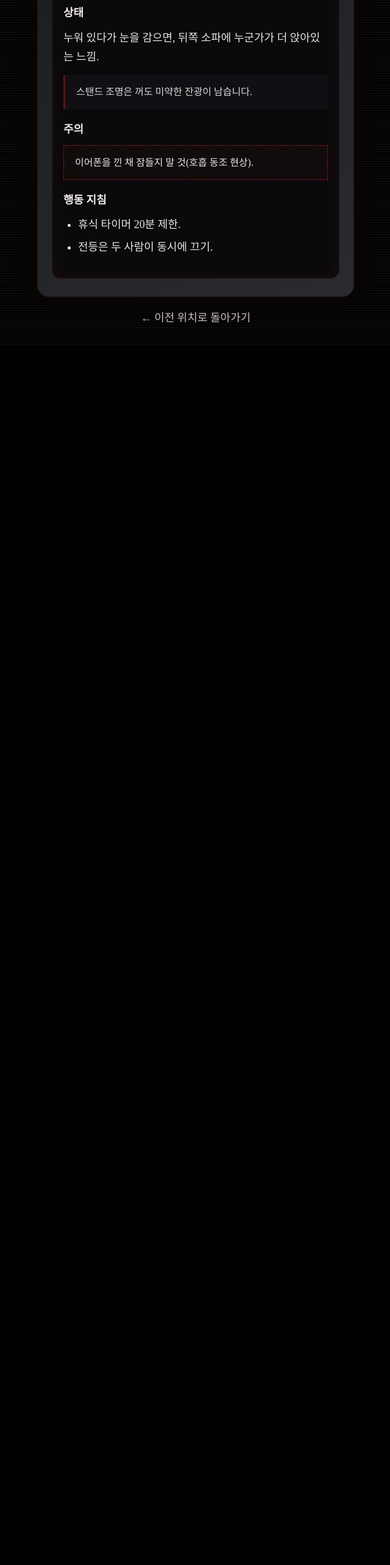
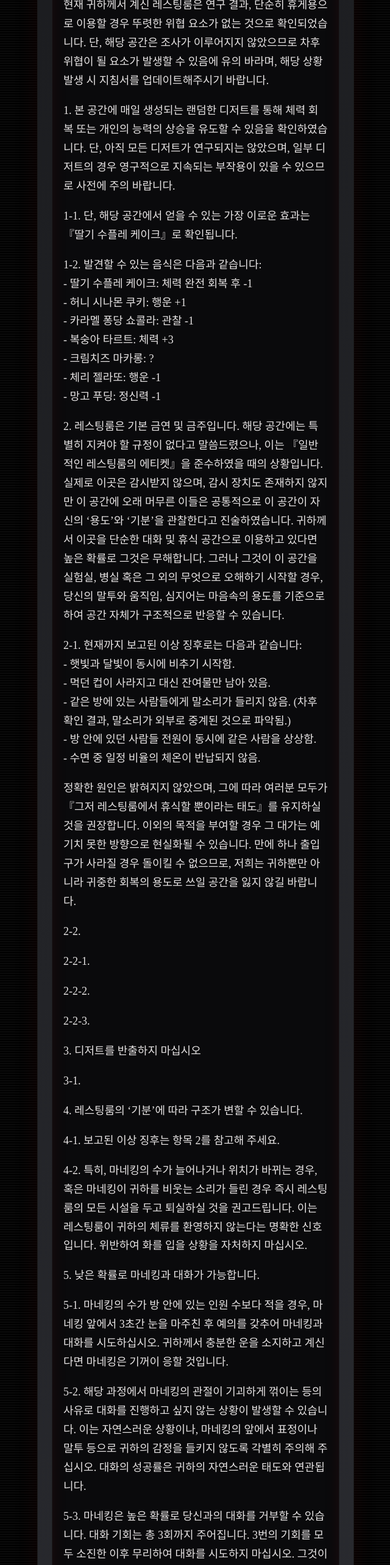
Before and after one commit to KJW-623/YOURCAST, a React (Create React App) app: page /manual/15f/19/resting in a window 1280 px wide. Shown: the part 234-2800 px from the top of the page at 61% size, without its empty margins (319-959 px from the left). Before the commit the page ends 800 px from the top, so only its background shows below. Built offline with nearby package versions, Linux system fonts and the light colour scheme; a web font is replaced by a local one.

Commit message:
19층 지침서

```diff
--- a/src/Home/manual/floor/Floor19Hub.js
+++ b/src/Home/manual/floor/Floor19Hub.js
@@ -15,7 +15,7 @@ export default function Floor19Hub() {
                 <div className="hub-grid">
                     <button className="hub-card" onClick={() => navigate('/manual/15f/19/resting')}>
                         <div className="hub-title">레스팅룸</div>
-                        <div className="hub-sub">휴식 공간 / 저소음</div>
+                        <div className="hub-sub">외부 음식물 반입금지</div>
                     </button>
                 </div>
             </div>
--- a/src/Home/manual/floor/Floor19Resting.js
+++ b/src/Home/manual/floor/Floor19Resting.js
@@ -15,26 +15,111 @@ export default function Floor19Resting() {
 
                 <div className="manual-doc">
                     <h1 className="doc-title">레스팅룸</h1>
+
+                    <p className="doc-p">
+                        현재 귀하께서 계신 레스팅룸은 연구 결과, 단순히 휴게용으로 이용할 경우 뚜렷한 위협 요소가 없는 것으로 확인되었습니다.
+                        단, 해당 공간은 조사가 이루어지지 않았으므로 차후 위협이 될 요소가 발생할 수 있음에 유의 바라며,
+                        해당 상황 발생 시 지침서를 업데이트해주시기 바랍니다.
+                    </p>
+
                     <div className="doc-section">
-                        <h2>상태</h2>
-                        <p className="doc-p">누워 있다가 눈을 감으면, 뒤쪽 소파에 누군가가 더 앉아있는 느낌.</p>
-                        <span className="doc-note">스탠드 조명은 꺼도 미약한 잔광이 남습니다.</span>
+                        <p>
+                            1. 본 공간에 매일 생성되는 랜덤한 디저트를 통해 체력 회복 또는 개인의 능력의 상승을 유도할 수 있음을 확인하였습니다.
+                            단, 아직 모든 디저트가 연구되지는 않았으며, 일부 디저트의 경우 영구적으로 지속되는 부작용이 있을 수 있으므로 사전에 주의 바랍니다.
+                        </p>
+                        <p>1-1. 단, 해당 공간에서 얻을 수 있는 가장 이로운 효과는 『딸기 수플레 케이크』로 확인됩니다.</p>
+                        <p>
+                            1-2. 발견할 수 있는 음식은 다음과 같습니다:
+                            <br />- 딸기 수플레 케이크: 체력 완전 회복 후 -1
+                            <br />- 허니 시나몬 쿠키: 행운 +1
+                            <br />- 카라멜 퐁당 쇼콜라: 관찰 -1
+                            <br />- 복숭아 타르트: 체력 +3
+                            <br />- 크림치즈 마카롱: ?
+                            <br />- 체리 젤라또: 행운 -1
+                            <br />- 망고 푸딩: 정신력 -1
+                        </p>
                     </div>
+
                     <div className="doc-section">
-                        <h2>주의</h2>
-                        <div className="doc-warning">이어폰을 낀 채 잠들지 말 것(호흡 동조 현상).</div>
+                        <p>
+                            2. 레스팅룸은 기본 금연 및 금주입니다.
+                            해당 공간에는 특별히 지켜야 할 규정이 없다고 말씀드렸으나, 이는 『일반적인 레스팅룸의 에티켓』을 준수하였을 때의 상황입니다.
+                            실제로 이곳은 감시받지 않으며, 감시 장치도 존재하지 않지만 이 공간에 오래 머무른 이들은
+                            공통적으로 이 공간이 자신의 ‘용도’와 ‘기분’을 관찰한다고 진술하였습니다.
+                            귀하께서 이곳을 단순한 대화 및 휴식 공간으로 이용하고 있다면 높은 확률로 그것은 무해합니다.
+                            그러나 그것이 이 공간을 실험실, 병실 혹은 그 외의 무엇으로 오해하기 시작할 경우,
+                            당신의 말투와 움직임, 심지어는 마음속의 용도를 기준으로 하여 공간 자체가 구조적으로 반응할 수 있습니다.
+                        </p>
+
+                        <p>
+                            2-1. 현재까지 보고된 이상 징후로는 다음과 같습니다:
+                            <br />- 햇빛과 달빛이 동시에 비추기 시작함.
+                            <br />- 먹던 컵이 사라지고 대신 잔여물만 남아 있음.
+                            <br />- 같은 방에 있는 사람들에게 말소리가 들리지 않음. (차후 확인 결과, 말소리가 외부로 중계된 것으로 파악됨.)
+                            <br />- 방 안에 있던 사람들 전원이 동시에 같은 사람을 상상함.
+                            <br />- 수면 중 일정 비율의 체온이 반납되지 않음.
+                        </p>
+
+                        <p>
+                            정확한 원인은 밝혀지지 않았으며, 그에 따라 여러분 모두가 『그저 레스팅룸에서 휴식할 뿐이라는 태도』를 유지하실 것을 권장합니다.
+                            이외의 목적을 부여할 경우 그 대가는 예기치 못한 방향으로 현실화될 수 있습니다.
+                            만에 하나 출입구가 사라질 경우 돌이킬 수 없으므로,
+                            저희는 귀하뿐만 아니라 귀중한 회복의 용도로 쓰일 공간을 잃지 않길 바랍니다.
+                        </p>
+
+                        <p>2-2. </p>
+                        <p>2-2-1. </p>
+                        <p>2-2-2. </p>
+                        <p>2-2-3. </p>
                     </div>
+
                     <div className="doc-section">
-                        <h2>행동 지침</h2>
-                        <ul>
-                            <li>휴식 타이머 20분 제한.</li>
-                            <li>전등은 두 사람이 동시에 끄기.</li>
-                        </ul>
+                        <p>3. 디저트를 반출하지 마십시오</p>
+                        <p>3-1. </p>
+                        <p>4. 레스팅룸의 ‘기분’에 따라 구조가 변할 수 있습니다.</p>
+                        <p>4-1. 보고된 이상 징후는 항목 2를 참고해 주세요.</p>
+                        <p>
+                            4-2. 특히, 마네킹의 수가 늘어나거나 위치가 바뀌는 경우, 혹은 마네킹이 귀하를 비웃는 소리가 들린 경우
+                            즉시 레스팅룸의 모든 시설을 두고 퇴실하실 것을 권고드립니다.
+                            이는 레스팅룸이 귀하의 체류를 환영하지 않는다는 명확한 신호입니다.
+                            위반하여 화를 입을 상황을 자처하지 마십시오.
+                        </p>
+                    </div>
+
+                    <div className="doc-section">
+                        <p>5. 낮은 확률로 마네킹과 대화가 가능합니다.</p>
+                        <p>
+                            5-1. 마네킹의 수가 방 안에 있는 인원 수보다 적을 경우,
+                            마네킹 앞에서 3초간 눈을 마주친 후 예의를 갖추어 마네킹과 대화를 시도하십시오.
+                            귀하께서 충분한 운을 소지하고 계신다면 마네킹은 기꺼이 응할 것입니다.
+                        </p>
+                        <p>
+                            5-2. 해당 과정에서 마네킹의 관절이 기괴하게 꺾이는 등의 사유로 대화를 진행하고 싶지 않는 상황이 발생할 수 있습니다.
+                            이는 자연스러운 상황이나, 마네킹의 앞에서 표정이나 말투 등으로 귀하의 감정을 들키지 않도록 각별히 주의해 주십시오.
+                            대화의 성공률은 귀하의 자연스러운 태도와 연관됩니다.
+                        </p>
+                        <p>
+                            5-3. 마네킹은 높은 확률로 당신과의 대화를 거부할 수 있습니다. 대화 기회는 총 3회까지 주어집니다.
+                            3번의 기회를 모두 소진한 이후 무리하여 대화를 시도하지 마십시오.
+                            그것이 귀하의 존재를 고깝게 여기는 순간 귀하께서는 귀중한 체력 회복의 기회를 놓치게 됩니다.
+                        </p>
+                        <p>5-4. </p>
+                    </div>
+
+                    <div className="doc-section">
+                        <p>6. 드물게 수면 중 마네킹이 본인들을 쳐다보는 것을 보았다고 주장하는 경우가 있습니다.</p>
+                        <p>6-1. </p>
+                    </div>
+
+                    <div className="doc-section">
+                        <p>7. 익숙한 얼굴? </p>
                     </div>
                 </div>
             </div>
 
-            <button className="back-link" onClick={() => navigate('/manual/15f/19')}>← 이전 위치로 돌아가기</button>
+            <button className="back-link" onClick={() => navigate('/manual/15f/19')}>
+                ← 이전 위치로 돌아가기
+            </button>
         </div>
     );
 }
```
